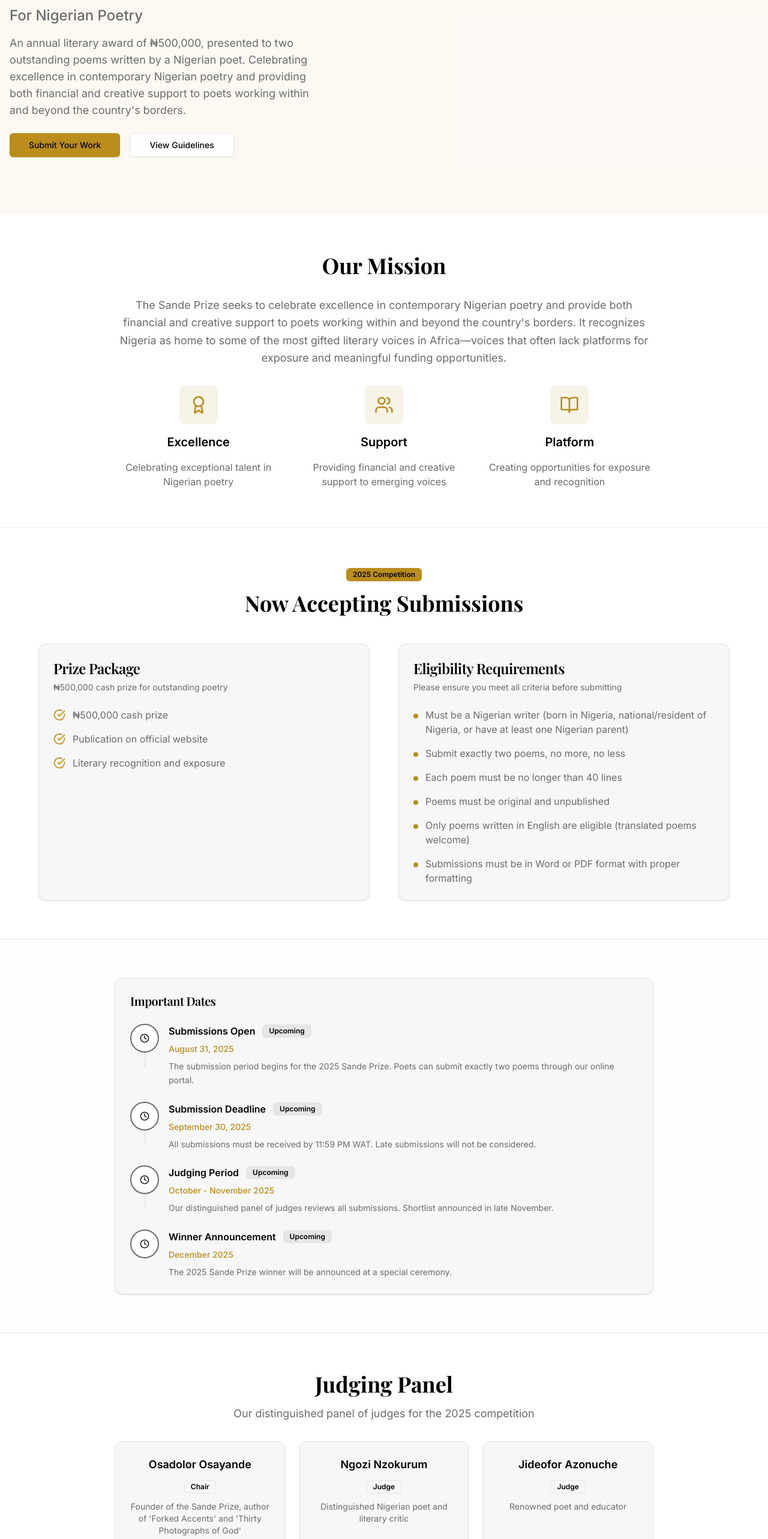
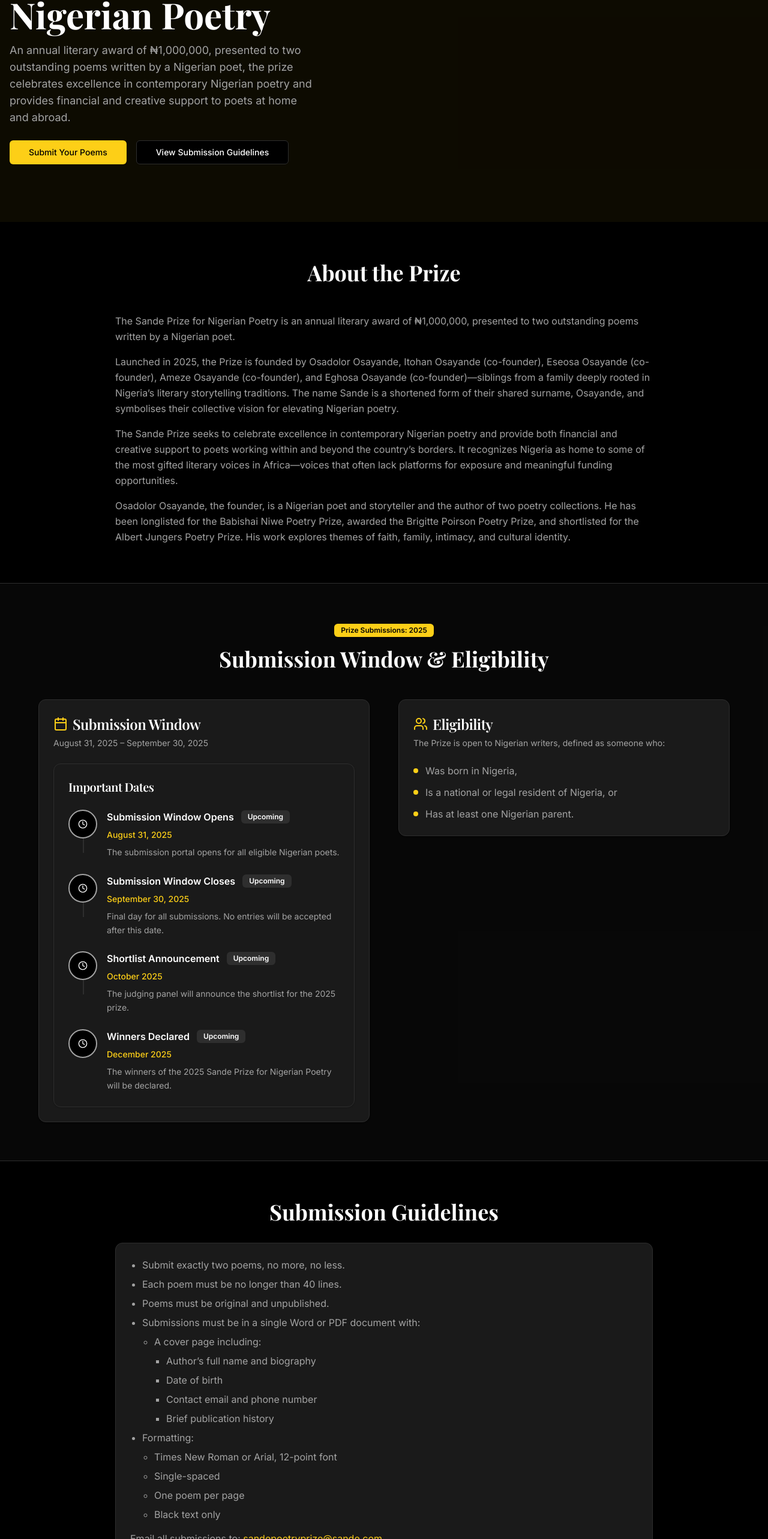
Before and after one commit to Eghosa-Osayande/sande, a Next.js app: page /sande-prize in a window 1280 px wide. Shown: the part 227-2793 px from the top of the page at 60% size. Built offline with nearby package versions, Linux system fonts and the light colour scheme; a web font is replaced by a local one.

Commit message:
refactor(sande-prize): update submission details and eligibility criteria; change theme provider to dark mode

```diff
--- a/src/app/layout.tsx
+++ b/src/app/layout.tsx
@@ -37,7 +37,7 @@ export default function RootLayout({
       <body
         className={`${inter.variable} ${playfairDisplay.variable} font-sans antialiased`}
       >
-        <ThemeProvider defaultTheme="system">{children}</ThemeProvider>
+        <ThemeProvider defaultTheme="dark">{children}</ThemeProvider>
       </body>
     </html>
   );
--- a/src/app/sande-prize/page.tsx
+++ b/src/app/sande-prize/page.tsx
@@ -11,73 +11,56 @@ import {
 import { Button } from "@/components/ui/button";
 import { Badge } from "@/components/ui/badge";
 import { Separator } from "@/components/ui/separator";
-import { Award, Users, BookOpen, Mail, CheckCircle } from "lucide-react";
+import { Mail, Calendar, Users } from "lucide-react";
 
 const timelineEvents = [
   {
-    title: "Submissions Open",
+    title: "Submission Window Opens",
     date: "August 31, 2025",
-    description:
-      "The submission period begins for the 2025 Sande Prize. Poets can submit exactly two poems through our online portal.",
+    description: "The submission portal opens for all eligible Nigerian poets.",
     status: "upcoming" as const,
   },
   {
-    title: "Submission Deadline",
+    title: "Submission Window Closes",
     date: "September 30, 2025",
     description:
-      "All submissions must be received by 11:59 PM WAT. Late submissions will not be considered.",
+      "Final day for all submissions. No entries will be accepted after this date.",
     status: "upcoming" as const,
   },
   {
-    title: "Judging Period",
-    date: "October - November 2025",
+    title: "Shortlist Announcement",
+    date: "October 2025",
     description:
-      "Our distinguished panel of judges reviews all submissions. Shortlist announced in late November.",
+      "The judging panel will announce the shortlist for the 2025 prize.",
     status: "upcoming" as const,
   },
   {
-    title: "Winner Announcement",
+    title: "Winners Declared",
     date: "December 2025",
     description:
-      "The 2025 Sande Prize winner will be announced at a special ceremony.",
+      "The winners of the 2025 Sande Prize for Nigerian Poetry will be declared.",
     status: "upcoming" as const,
   },
 ];
 
-const eligibilityRequirements = [
-  "Must be a Nigerian writer (born in Nigeria, national/resident of Nigeria, or have at least one Nigerian parent)",
-  "Submit exactly two poems, no more, no less",
-  "Each poem must be no longer than 40 lines",
-  "Poems must be original and unpublished",
-  "Only poems written in English are eligible (translated poems welcome)",
-  "Submissions must be in Word or PDF format with proper formatting",
-];
-
-const submissionFormat = [
-  "Cover page with author's full name, biography, date of birth, contact email and phone number, brief publication history",
-  "Times New Roman or Arial, 12-point font",
-  "Single-spaced",
-  "One poem per page",
-  "Black text only",
-  "Email submissions to: sandepoetryprize@sande.com",
+const eligibilityCriteria = [
+  "Was born in Nigeria,",
+  "Is a national or legal resident of Nigeria, or",
+  "Has at least one Nigerian parent.",
 ];
 
 const judgingPanel = [
   {
     name: "Osadolor Osayande",
     role: "Chair",
-    description:
-      "Founder of the Sande Prize, author of 'Forked Accents' and 'Thirty Photographs of God'",
   },
   {
     name: "Ngozi Nzokurum",
     role: "Judge",
-    description: "Distinguished Nigerian poet and literary critic",
   },
   {
     name: "Jideofor Azonuche",
     role: "Judge",
-    description: "Renowned poet and educator",
   },
 ];
 
@@ -86,62 +69,60 @@ export default function SandePrize() {
     <Layout>
       {/* Hero Section */}
       <Hero
-        title="The Sande Prize"
-        subtitle="For Nigerian Poetry"
-        description="An annual literary award of ₦500,000, presented to two outstanding poems written by a Nigerian poet. Celebrating excellence in contemporary Nigerian poetry and providing both financial and creative support to poets working within and beyond the country's borders."
+        title="The Sande Prize for Nigerian Poetry"
+        // subtitle="An annual literary award of ₦1,000,000"
+        description="An annual literary award of ₦1,000,000, presented to two outstanding poems written by a Nigerian poet, the prize celebrates excellence in contemporary Nigerian poetry and provides financial and creative support to poets at home and abroad."
         primaryAction={{
-          text: "Submit Your Work",
+          text: "Submit Your Poems",
+          href: "mailto:sandepoetryprize@sande.com",
         }}
         secondaryAction={{
-          text: "View Guidelines",
+          text: "View Submission Guidelines",
+          href: "#submission-guidelines",
         }}
         className="bg-accent/5"
       />
 
-      {/* Mission Statement */}
+      {/* About the Prize */}
       <section className="py-16">
         <div className="container mx-auto px-4">
-          <div className="max-w-4xl mx-auto text-center space-y-8">
+          <div className="max-w-4xl mx-auto space-y-12">
+            <div className="text-center space-y-4">
               <h2 className="text-3xl md:text-4xl font-bold font-poetry">
-              Our Mission
+                About the Prize
               </h2>
-            <p className="text-lg text-muted-foreground leading-relaxed">
+            </div>
+            <div className="prose prose-lg max-w-none text-muted-foreground leading-relaxed space-y-4">
+              <p>
+                The Sande Prize for Nigerian Poetry is an annual literary award
+                of ₦1,000,000, presented to two outstanding poems written by a
+                Nigerian poet.
+              </p>
+              <p>
+                Launched in 2025, the Prize is founded by Osadolor Osayande,
+                Itohan Osayande (co-founder), Eseosa Osayande (co-founder),
+                Ameze Osayande (co-founder), and Eghosa Osayande
+                (co-founder)—siblings from a family deeply rooted in Nigeria’s
+                literary storytelling traditions. The name Sande is a shortened
+                form of their shared surname, Osayande, and symbolises their
+                collective vision for elevating Nigerian poetry.
+              </p>
+              <p>
                 The Sande Prize seeks to celebrate excellence in contemporary
-              Nigerian poetry and provide both financial and creative support to
-              poets working within and beyond the country&apos;s borders. It
+                Nigerian poetry and provide both financial and creative support
+                to poets working within and beyond the country’s borders. It
                 recognizes Nigeria as home to some of the most gifted literary
-              voices in Africa—voices that often lack platforms for exposure and
-              meaningful funding opportunities.
+                voices in Africa—voices that often lack platforms for exposure
+                and meaningful funding opportunities.
               </p>
-
-            <div className="grid grid-cols-1 md:grid-cols-3 gap-8 mt-12">
-              <div className="text-center space-y-4">
-                <div className="mx-auto w-16 h-16 bg-accent/10 rounded-lg flex items-center justify-center">
-                  <Award className="h-8 w-8 text-accent" />
-                </div>
-                <h3 className="text-xl font-semibold">Excellence</h3>
-                <p className="text-muted-foreground">
-                  Celebrating exceptional talent in Nigerian poetry
+              <p>
+                Osadolor Osayande, the founder, is a Nigerian poet and
+                storyteller and the author of two poetry collections. He has
+                been longlisted for the Babishai Niwe Poetry Prize, awarded the
+                Brigitte Poirson Poetry Prize, and shortlisted for the Albert
+                Jungers Poetry Prize. His work explores themes of faith, family,
+                intimacy, and cultural identity.
               </p>
-              </div>
-              <div className="text-center space-y-4">
-                <div className="mx-auto w-16 h-16 bg-accent/10 rounded-lg flex items-center justify-center">
-                  <Users className="h-8 w-8 text-accent" />
-                </div>
-                <h3 className="text-xl font-semibold">Support</h3>
-                <p className="text-muted-foreground">
-                  Providing financial and creative support to emerging voices
-                </p>
-              </div>
-              <div className="text-center space-y-4">
-                <div className="mx-auto w-16 h-16 bg-accent/10 rounded-lg flex items-center justify-center">
-                  <BookOpen className="h-8 w-8 text-accent" />
-                </div>
-                <h3 className="text-xl font-semibold">Platform</h3>
-                <p className="text-muted-foreground">
-                  Creating opportunities for exposure and recognition
-                </p>
-              </div>
             </div>
           </div>
         </div>
@@ -149,69 +130,51 @@ export default function SandePrize() {
 
       <Separator />
 
-      {/* 2025 Competition Details */}
-      <section className="py-16">
+      {/* Prize Submissions: 2025 */}
+      <section className="py-16 bg-muted/30">
         <div className="container mx-auto px-4">
           <div className="max-w-6xl mx-auto space-y-12">
             <div className="text-center space-y-4">
               <Badge className="bg-accent text-accent-foreground">
-                2025 Competition
+                Prize Submissions: 2025
               </Badge>
               <h2 className="text-3xl md:text-4xl font-bold font-poetry">
-                Now Accepting Submissions
+                Submission Window & Eligibility
               </h2>
             </div>
 
-            <div className="grid grid-cols-1 lg:grid-cols-2 gap-12">
-              {/* Prize Package */}
+            <div className="grid grid-cols-1 lg:grid-cols-2 gap-12 items-start">
               <Card className="p-6">
                 <CardHeader className="p-0 mb-6">
-                  <CardTitle className="text-2xl font-poetry">
-                    Prize Package
+                  <CardTitle className="text-2xl font-poetry flex items-center gap-2">
+                    <Calendar className="h-6 w-6 text-accent" />
+                    Submission Window
                   </CardTitle>
                   <CardDescription>
-                    ₦500,000 cash prize for outstanding poetry
+                    August 31, 2025 – September 30, 2025
                   </CardDescription>
                 </CardHeader>
-                <CardContent className="p-0 space-y-4">
-                  <div className="flex items-start gap-3">
-                    <CheckCircle className="h-5 w-5 text-accent mt-0.5 flex-shrink-0" />
-                    <span className="text-muted-foreground">
-                      ₦500,000 cash prize
-                    </span>
-                  </div>
-                  <div className="flex items-start gap-3">
-                    <CheckCircle className="h-5 w-5 text-accent mt-0.5 flex-shrink-0" />
-                    <span className="text-muted-foreground">
-                      Publication on official website
-                    </span>
-                  </div>
-                  <div className="flex items-start gap-3">
-                    <CheckCircle className="h-5 w-5 text-accent mt-0.5 flex-shrink-0" />
-                    <span className="text-muted-foreground">
-                      Literary recognition and exposure
-                    </span>
-                  </div>
+                <CardContent className="p-0">
+                  <PrizeTimeline events={timelineEvents} />
                 </CardContent>
               </Card>
 
-              {/* Eligibility */}
               <Card className="p-6">
                 <CardHeader className="p-0 mb-6">
-                  <CardTitle className="text-2xl font-poetry">
-                    Eligibility Requirements
+                  <CardTitle className="text-2xl font-poetry flex items-center gap-2">
+                    <Users className="h-6 w-6 text-accent" />
+                    Eligibility
                   </CardTitle>
                   <CardDescription>
-                    Please ensure you meet all criteria before submitting
+                    The Prize is open to Nigerian writers, defined as someone
+                    who:
                   </CardDescription>
                 </CardHeader>
-                <CardContent className="p-0 space-y-4">
-                  {eligibilityRequirements.map((requirement, index) => (
+                <CardContent className="p-0 space-y-3">
+                  {eligibilityCriteria.map((item, index) => (
                     <div key={index} className="flex items-start gap-3">
-                      <div className="w-2 h-2 bg-accent rounded-full mt-2.5 flex-shrink-0" />
-                      <span className="text-muted-foreground">
-                        {requirement}
-                      </span>
+                      <div className="w-2 h-2 bg-accent rounded-full mt-2 flex-shrink-0" />
+                      <p className="text-muted-foreground">{item}</p>
                     </div>
                   ))}
                 </CardContent>
@@ -223,105 +186,135 @@ export default function SandePrize() {
 
       <Separator />
 
-      {/* Timeline */}
-      <section className="py-16 bg-muted/30">
+      {/* Submission Guidelines */}
+      <section id="submission-guidelines" className="py-16">
         <div className="container mx-auto px-4">
-          <div className="max-w-4xl mx-auto">
-            <PrizeTimeline events={timelineEvents} />
+          <div className="max-w-4xl mx-auto space-y-8">
+            <div className="text-center space-y-4">
+              <h2 className="text-3xl md:text-4xl font-bold font-poetry">
+                Submission Guidelines
+              </h2>
+            </div>
+            <Card className="p-6">
+              <CardContent className="p-0 prose max-w-none text-muted-foreground prose-li:my-1 prose-ul:my-2">
+                <ul className="list-disc pl-5 space-y-2">
+                  <li>Submit exactly two poems, no more, no less.</li>
+                  <li>Each poem must be no longer than 40 lines.</li>
+                  <li>Poems must be original and unpublished.</li>
+                  <li>
+                    Submissions must be in a single Word or PDF document with:
+                    <ul className="list-[circle] ml-5 mt-2 space-y-2">
+                      <li>
+                        A cover page including:
+                        <ul className="list-[square] ml-5 mt-2 space-y-2">
+                          <li>Author’s full name and biography</li>
+                          <li>Date of birth</li>
+                          <li>Contact email and phone number</li>
+                          <li>Brief publication history</li>
+                        </ul>
+                      </li>
+                    </ul>
+                  </li>
+                  <li>
+                    Formatting:
+                    <ul className="list-[circle] ml-5 mt-2 space-y-2">
+                      <li>Times New Roman or Arial, 12-point font</li>
+                      <li>Single-spaced</li>
+                      <li>One poem per page</li>
+                      <li>Black text only</li>
+                    </ul>
+                  </li>
+                </ul>
+                <p className="mt-4">
+                  Email all submissions to:{" "}
+                  <a
+                    href="mailto:sandepoetryprize@sande.com"
+                    className="text-accent hover:underline"
+                  >
+                    sandepoetryprize@sande.com
+                  </a>
+                </p>
+              </CardContent>
+            </Card>
           </div>
         </div>
       </section>
 
       <Separator />
 
-      {/* Judging Panel */}
-      <section className="py-16">
+      {/* Judging and Awards */}
+      <section className="py-16 bg-muted/30">
         <div className="container mx-auto px-4">
           <div className="max-w-4xl mx-auto space-y-8">
             <div className="text-center space-y-4">
               <h2 className="text-3xl md:text-4xl font-bold font-poetry">
-                Judging Panel
+                Judging and Awards
               </h2>
-              <p className="text-lg text-muted-foreground">
-                Our distinguished panel of judges for the 2025 competition
+            </div>
+
+            <div className="prose prose-lg max-w-none text-muted-foreground leading-relaxed">
+              <p>
+                Each year, the Sande Prize will appoint a distinguished panel of
+                judges. The 2025 panel includes:
               </p>
             </div>
 
             <div className="grid grid-cols-1 md:grid-cols-3 gap-6">
               {judgingPanel.map((judge, index) => (
                 <Card key={index} className="p-6 text-center">
-                  <div className="space-y-3">
-                    <h3 className="text-lg font-semibold">{judge.name}</h3>
+                  <CardHeader className="p-0 mb-2">
+                    <CardTitle className="text-xl">{judge.name}</CardTitle>
+                  </CardHeader>
+                  <CardContent className="p-0">
                     <Badge variant="outline">{judge.role}</Badge>
-                    <p className="text-muted-foreground text-sm">
-                      {judge.description}
-                    </p>
-                  </div>
+                  </CardContent>
                 </Card>
               ))}
             </div>
-          </div>
-        </div>
-      </section>
 
-      <Separator />
-
-      {/* Submission Guidelines */}
-      <section className="py-16">
-        <div className="container mx-auto px-4">
-          <div className="max-w-4xl mx-auto space-y-8">
-            <div className="text-center space-y-4">
-              <h2 className="text-3xl md:text-4xl font-bold font-poetry">
-                Submission Guidelines
-              </h2>
-              <p className="text-lg text-muted-foreground">
-                Detailed requirements for submitting your work
+            <div className="prose prose-lg max-w-none text-muted-foreground leading-relaxed space-y-4">
+              <p>
+                The panel reserves the right not to award the Prize or to split
+                the award between more than two recipients if deemed necessary.
+                A shortlist will be announced in October, and winners will be
+                declared in December 2025.
               </p>
-            </div>
-
-            <div className="space-y-6">
-              {submissionFormat.map((requirement, index) => (
-                <Card key={index} className="p-6">
-                  <div className="flex gap-6">
-                    <div className="flex-shrink-0 w-12 h-12 bg-accent text-accent-foreground rounded-lg flex items-center justify-center font-bold text-lg">
-                      {index + 1}
-                    </div>
-                    <div className="space-y-2">
-                      <p className="text-muted-foreground">{requirement}</p>
-                    </div>
-                  </div>
-                </Card>
-              ))}
+              <p>
+                All shortlisted and winning poets agree to allow the Sande Prize
+                to publish their submitted poems on the official website.
+              </p>
             </div>
           </div>
         </div>
       </section>
 
       {/* Contact & Submit CTA */}
-      <section className="py-16 bg-accent/5">
+      <section className="py-16">
         <div className="container mx-auto px-4">
           <div className="max-w-4xl mx-auto text-center space-y-8">
             <h2 className="text-3xl md:text-4xl font-bold font-poetry">
               Ready to Submit?
             </h2>
-            <p className="text-lg text-muted-foreground">
-              Join the ranks of celebrated Nigerian poets. Your voice matters,
-              and your stories deserve to be heard.
-            </p>
             <div className="flex flex-col sm:flex-row gap-4 justify-center">
               <Button
                 size="lg"
                 className="bg-accent hover:bg-accent/90 text-accent-foreground"
+                asChild
               >
+                <a href="mailto:sandepoetryprize@sande.com">
                   <Mail className="mr-2 h-5 w-5" />
-                Submit Your Poems
-              </Button>
-              <Button variant="outline" size="lg">
-                Download Guidelines
+                  Email Your Submission
+                </a>
               </Button>
             </div>
             <p className="text-sm text-muted-foreground">
-              Questions? Contact us at inquiries@sande.com
+              For inquiries, please contact:{" "}
+              <a
+                href="mailto:inquiries@sande.com"
+                className="text-accent hover:underline"
+              >
+                inquiries@sande.com
+              </a>
             </p>
           </div>
         </div>
--- a/src/components/layout/header.tsx
+++ b/src/components/layout/header.tsx
@@ -2,7 +2,7 @@
 
 import Link from "next/link";
 import { usePathname } from "next/navigation";
-import { ThemeToggle } from "@/components/theme/theme-toggle";
+// import { ThemeToggle } from "@/components/theme/theme-toggle";
 import { Button } from "@/components/ui/button";
 import { Menu, X } from "lucide-react";
 import { useState } from "react";
@@ -49,12 +49,12 @@ export function Header() {
 
           {/* Desktop Theme Toggle */}
           <div className="hidden md:flex items-center">
-            <ThemeToggle />
+            {/* <ThemeToggle /> */}
           </div>
 
           {/* Mobile Menu Button */}
           <div className="md:hidden flex items-center space-x-2">
-            <ThemeToggle />
+            {/* <ThemeToggle /> */}
             <Button
               variant="ghost"
               size="sm"
```
Lines whose indentation alone changed are shown as unchanged.
